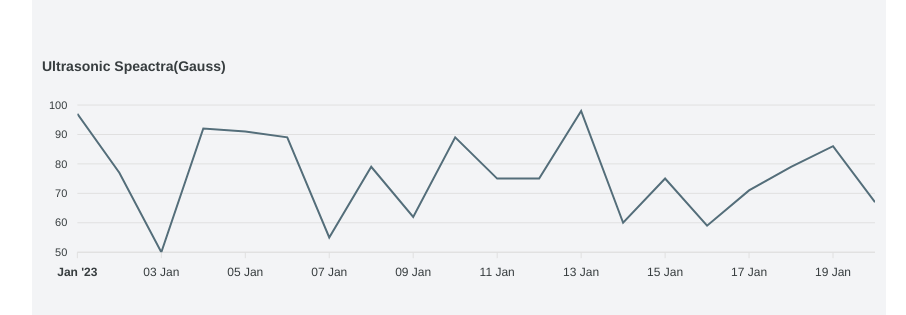
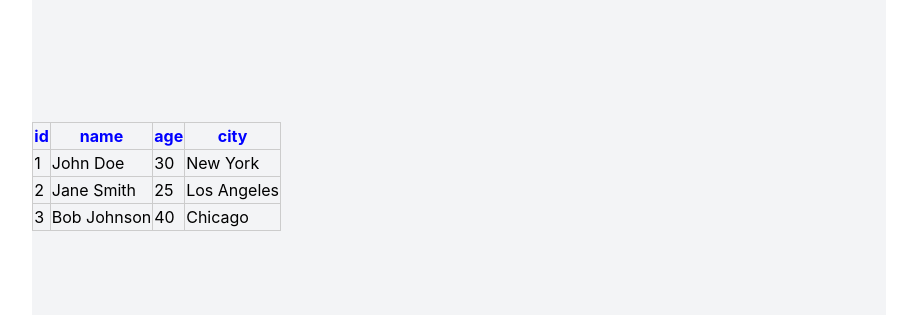
Before and after one commit to sayanHalderIemLabs/REACT-COMPONENT-BUILD, a React (Create React App) app: page / in a window 1280 px wide. Shown: the part 223-538 px from the top of the page, without its empty margins (181-1087 px from the left). Built offline with nearby package versions, Linux system fonts and the light colour scheme.

Commit message:
table component added

```diff
--- a/src/components/MainComponent/index.js
+++ b/src/components/MainComponent/index.js
@@ -3,7 +3,29 @@ import ApexChart from "../WLM/ApexChart";
 import MagneticField from "../WLM/MagneticField";
 import OutputvsEarthing from "../WLM/OutputvsEarthing";
 import Ultrasonic from "../WLM/Ultrasonic";
+import TableComponent from "../WLM/table";
 
+const data = [
+  {
+    id: 1,
+    name: 'John Doe',
+    age: 30,
+    city: 'New York',
+  },
+  {
+    id: 2,
+    name: 'Jane Smith',
+    age: 25,
+    city: 'Los Angeles',
+  },
+  {
+    id: 3,
+    name: 'Bob Johnson',
+    age: 40,
+    city: 'Chicago',
+  },
+  // Add more data objects as needed
+];
 function MainComponent() {
   return (
     <div className="flex justify-center items-center h-screen">
@@ -13,7 +35,7 @@ function MainComponent() {
           {/* heading */}
           {/* <div className="font-bold text-purple-900 pl-10">Output vs earthing</div> */}
           {/* main graph */}
-          <Ultrasonic/>
+          <TableComponent data={data} />
         </div>
       </div>
     </div>
--- a/src/components/WLM/table.jsx
+++ b/src/components/WLM/table.jsx
@@ -1,146 +1,29 @@
-import * as React from 'react'
-import ReactDOM from 'react-dom/client'
+import React from 'react';
 
-import './index.css'
-
-import {
-  createColumnHelper,
-  flexRender,
-  getCoreRowModel,
-  useReactTable,
-} from '@tanstack/react-table'
-
-type Person = {
-  firstName: string
-  lastName: string
-  age: number
-  visits: number
-  status: string
-  progress: number
-}
-
-const defaultData: Person[] = [
-  {
-    firstName: 'tanner',
-    lastName: 'linsley',
-    age: 24,
-    visits: 100,
-    status: 'In Relationship',
-    progress: 50,
-  },
-  {
-    firstName: 'tandy',
-    lastName: 'miller',
-    age: 40,
-    visits: 40,
-    status: 'Single',
-    progress: 80,
-  },
-  {
-    firstName: 'joe',
-    lastName: 'dirte',
-    age: 45,
-    visits: 20,
-    status: 'Complicated',
-    progress: 10,
-  },
-]
-
-const columnHelper = createColumnHelper<Person>()
-
-const columns = [
-  columnHelper.accessor('firstName', {
-    cell: info => info.getValue(),
-    footer: info => info.column.id,
-  }),
-  columnHelper.accessor(row => row.lastName, {
-    id: 'lastName',
-    cell: info => <i>{info.getValue()}</i>,
-    header: () => <span>Last Name</span>,
-    footer: info => info.column.id,
-  }),
-  columnHelper.accessor('age', {
-    header: () => 'Age',
-    cell: info => info.renderValue(),
-    footer: info => info.column.id,
-  }),
-  columnHelper.accessor('visits', {
-    header: () => <span>Visits</span>,
-    footer: info => info.column.id,
-  }),
-  columnHelper.accessor('status', {
-    header: 'Status',
-    footer: info => info.column.id,
-  }),
-  columnHelper.accessor('progress', {
-    header: 'Profile Progress',
-    footer: info => info.column.id,
-  }),
-]
-
-function App() {
-  const [data, setData] = React.useState(() => [...defaultData])
-  const rerender = React.useReducer(() => ({}), {})[1]
-
-  const table = useReactTable({
-    data,
-    columns,
-    getCoreRowModel: getCoreRowModel(),
-  })
-
+const TableComponent = ({ data }) => {
+  // Assuming `data` is an array of objects with the same structure
+  const columns = Object?.keys(data[0]);
+  console.log("hiii");
   return (
-    <div className="p-2">
-      <table>
+    <table style={{ border: '1px solid #cccccc' }}>
       <thead>
-          {table.getHeaderGroups().map(headerGroup => (
-            <tr key={headerGroup.id}>
-              {headerGroup.headers.map(header => (
-                <th key={header.id}>
-                  {header.isPlaceholder
-                    ? null
-                    : flexRender(
-                        header.column.columnDef.header,
-                        header.getContext()
-                      )}
-                </th>
+        <tr>
+          {columns?.map((column) => (
+            <th key={column} style={{ color: 'blue', border: '1px solid #cccccc', align: 'left'}}>{column}</th>
           ))}
         </tr>
-          ))}
       </thead>
       <tbody>
-          {table.getRowModel().rows.map(row => (
-            <tr key={row.id}>
-              {row.getVisibleCells().map(cell => (
-                <td key={cell.id}>
-                  {flexRender(cell.column.columnDef.cell, cell.getContext())}
-                </td>
+        {data?.map((row, index) => (
+          <tr key={index} style={{border: '1px solid #cccccc'}}>
+            {columns?.map((column) => (
+              <td key={column} style={{border: '1px solid #cccccc'}}>{row[column]}</td>
             ))}
           </tr>
         ))}
       </tbody>
-        <tfoot>
-          {table.getFooterGroups().map(footerGroup => (
-            <tr key={footerGroup.id}>
-              {footerGroup.headers.map(header => (
-                <th key={header.id}>
-                  {header.isPlaceholder
-                    ? null
-                    : flexRender(
-                        header.column.columnDef.footer,
-                        header.getContext()
-                      )}
-                </th>
-              ))}
-            </tr>
-          ))}
-        </tfoot>
     </table>
-      <div className="h-4" />
-      <button onClick={() => rerender()} className="border p-2">
-        Rerender
-      </button>
-    </div>
-  )
-}
+  );
+};
 
-export default Table;
+export default TableComponent;
```
Lines whose indentation alone changed are shown as unchanged.
